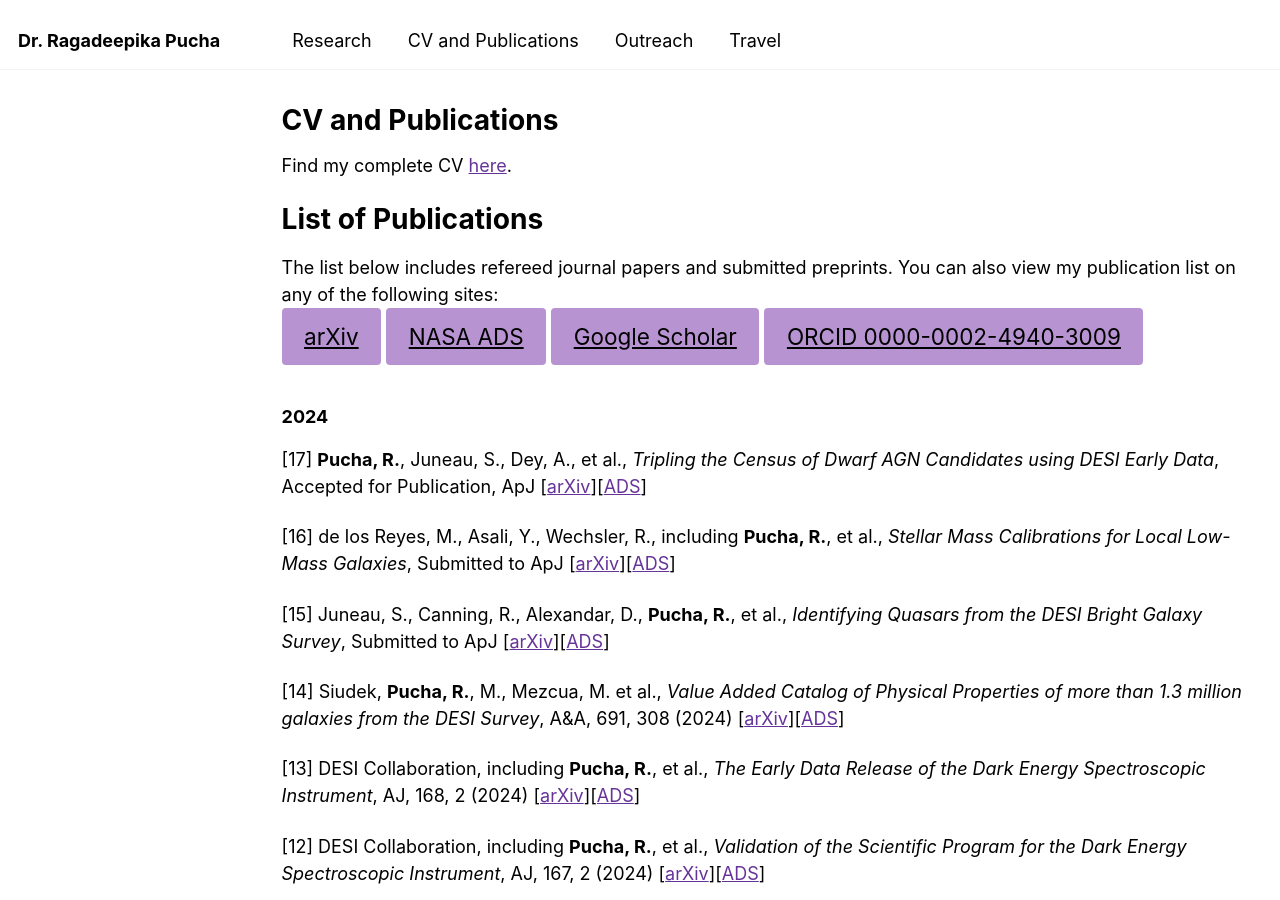
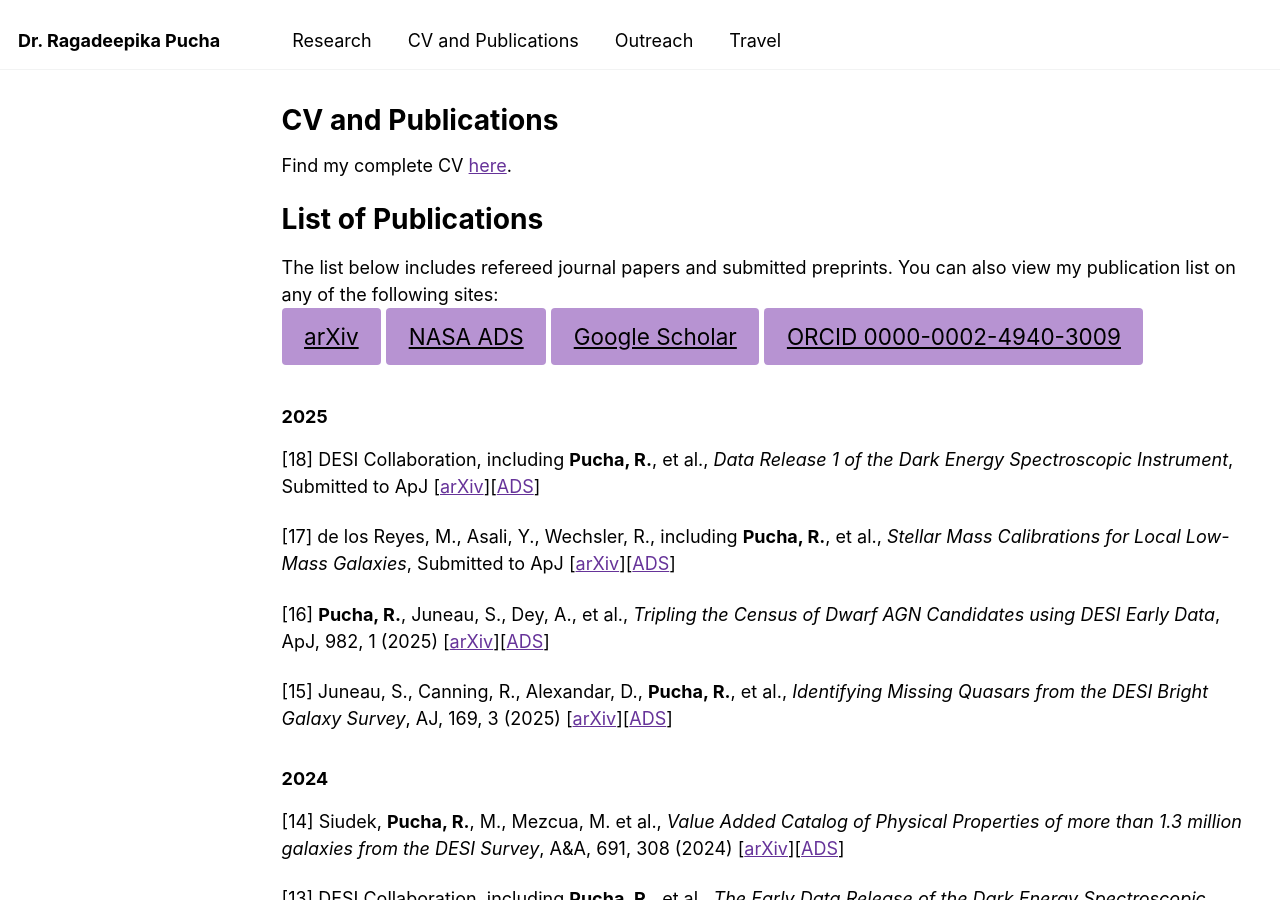
Before and after one commit to Ragadeepika-Pucha/Ragadeepika-Pucha.github.io, a Jekyll site: the page built from _pages/cv.md, in a window 1280 px wide and 900 px high. Built offline with Jekyll 4.4.1, drawn with Linux system fonts in a browser that asks for light colours.

Commit message:
Updated Publication List

```diff
--- a/_pages/cv.md
+++ b/_pages/cv.md
@@ -16,13 +16,16 @@ You can also view my publication list on any of the following sites: \\
 [Google Scholar](https://scholar.google.com/citations?user=rYmuM7YAAAAJ&hl=en&oi=ao){: .btn .btn-outline .mr-2}
 [ORCID 0000-0002-4940-3009](https://orcid.org/0000-0002-4940-3009){: .btn .btn-outline}
 
+### 2025
+[18] DESI Collaboration, including **Pucha, R.**, et al., *Data Release 1 of the Dark Energy Spectroscopic Instrument*, Submitted to ApJ [[arXiv](https://arxiv.org/abs/2503.14745)][[ADS](https://ui.adsabs.harvard.edu/abs/2025arXiv250314745D/abstract)]
+
+[17] de los Reyes, M., Asali, Y., Wechsler, R., including **Pucha, R.**, et al., *Stellar Mass Calibrations for Local Low-Mass Galaxies*, Submitted to ApJ [[arXiv](https://arxiv.org/abs/2409.03959)][[ADS](https://ui.adsabs.harvard.edu/abs/2024arXiv240903959D/abstract)]
+
+[16] **Pucha, R.**, Juneau, S., Dey, A., et al., *Tripling the Census of Dwarf AGN Candidates using DESI Early Data*, ApJ, 982, 1 (2025) [[arXiv](https://arxiv.org/abs/2411.00091)][[ADS](https://ui.adsabs.harvard.edu/abs/2025ApJ...982...10P/abstract)]
+
+[15] Juneau, S., Canning, R., Alexandar, D., **Pucha, R.**, et al., *Identifying Missing Quasars from the DESI Bright Galaxy Survey*, AJ, 169, 3 (2025) [[arXiv](https://arxiv.org/abs/2404.03621)][[ADS](https://ui.adsabs.harvard.edu/abs/2025AJ....169..157J/abstract)]
+
 ### 2024
-[17] **Pucha, R.**, Juneau, S., Dey, A., et al., *Tripling the Census of Dwarf AGN Candidates using DESI Early Data*, Accepted for Publication, ApJ [[arXiv](https://arxiv.org/abs/2411.00091)][[ADS](https://ui.adsabs.harvard.edu/abs/2024arXiv241100091P/abstract)]
-
-[16] de los Reyes, M., Asali, Y., Wechsler, R., including **Pucha, R.**, et al., *Stellar Mass Calibrations for Local Low-Mass Galaxies*, Submitted to ApJ [[arXiv](https://arxiv.org/abs/2409.03959)][[ADS](https://ui.adsabs.harvard.edu/abs/2024arXiv240903959D/abstract)]
-
-[15] Juneau, S., Canning, R., Alexandar, D., **Pucha, R.**, et al., *Identifying Quasars from the DESI Bright Galaxy Survey*, Submitted to ApJ [[arXiv](https://arxiv.org/abs/2404.03621)][[ADS](https://ui.adsabs.harvard.edu/abs/2024arXiv240403621J/abstract)]
-
 [14] Siudek, **Pucha, R.**, M., Mezcua, M. et al., *Value Added Catalog of Physical Properties of more than 1.3 million galaxies from the DESI Survey*, A&A, 691, 308 (2024) [[arXiv](https://arxiv.org/abs/2409.19066)][[ADS](https://ui.adsabs.harvard.edu/abs/2024A%26A...691A.308S/abstract)]
 
 [13] DESI Collaboration, including **Pucha, R.**, et al., *The Early Data Release of the Dark Energy Spectroscopic Instrument*, AJ, 168, 2 (2024) [[arXiv](https://arxiv.org/abs/2306.06308)][[ADS](https://ui.adsabs.harvard.edu/abs/2024AJ....168...58D/abstract)]
```
